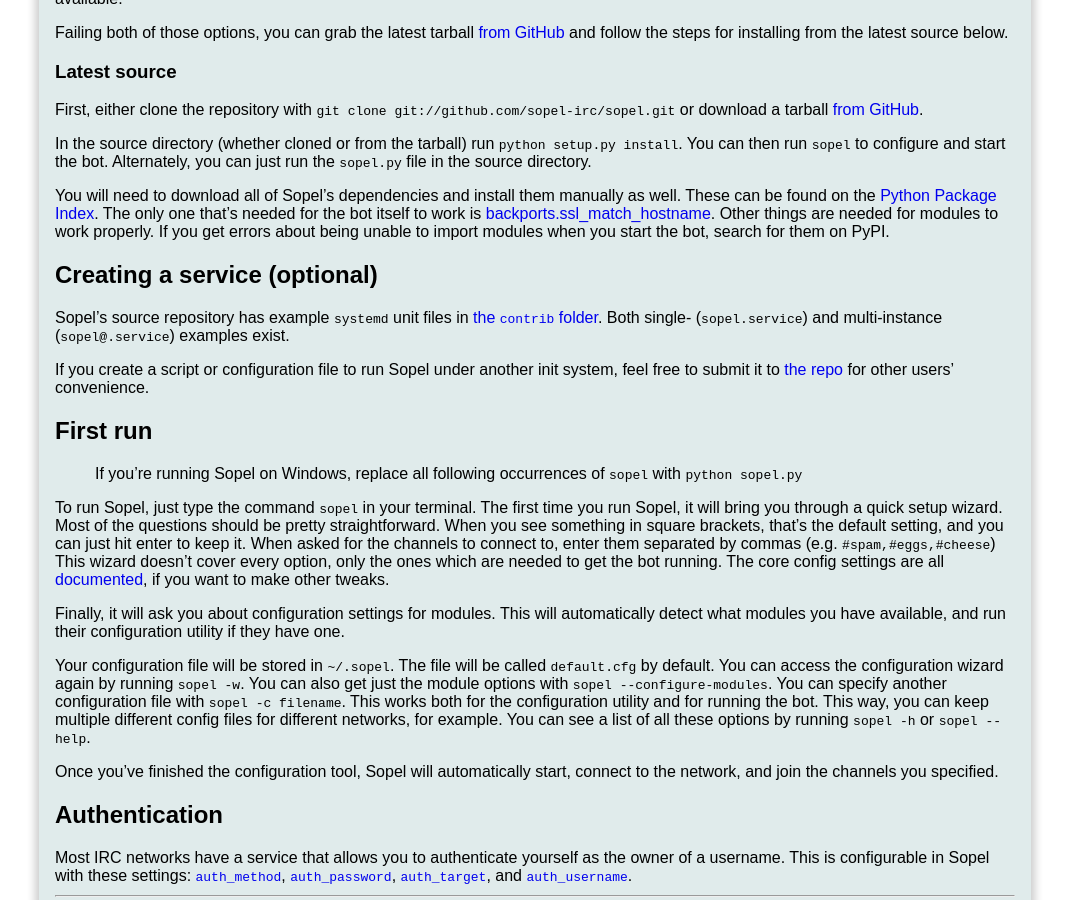
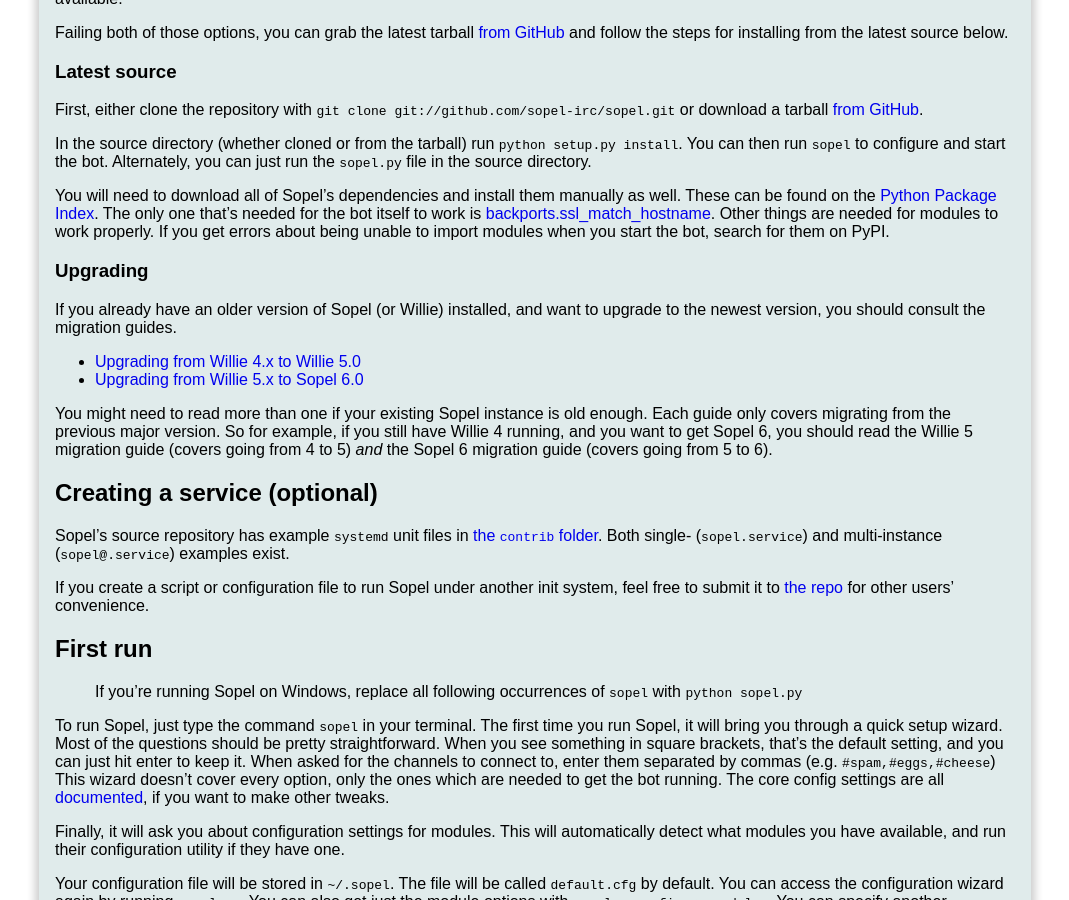
Before and after one commit to sopel-irc/sopel.chat, a Jekyll site: the page built from _usage/installing.md, in a window 1280 px wide and 900 px high, scrolled down 734 px. Shown: the whole window, without its empty margins (105-1174 px from the left). Built offline with Jekyll 4.4.1, drawn with Linux system fonts in a browser that asks for light colours; some web fonts are replaced.

Commit message:
Move upgrade guides from site root to Usage section
Annoyingly complex Liquid code to list the upgrade guides inside the
"Installing" page aside, this is how it should be. Having pages in the
site root is weird.

```diff
--- a/_config.yml
+++ b/_config.yml
@@ -25,6 +25,8 @@
     output: true
   usage:
     output: true
+  upgrading:
+    output: true
   appendices:
     output: true
   changelogs:
@@ -42,6 +44,11 @@
       layout: article
       permalink: /usage/:name/
   - scope:
+      path: "_upgrading"
+    values:
+      layout: default
+      permalink: /usage/installing/upgrading-to-:name/
+  - scope:
       path: "_appendices"
     values:
       layout: article
--- a/willie_5.md
+++ b/_upgrading/willie-5.md
@@ -1,6 +1,9 @@
 ---
-layout: default
 title: Willie 5.0 Migration
+covers_from: 4.x
+covers_to: 5.0
+previously:
+  - /willie_5.html
 ---
 
 # Willie 5.0 Migration
--- a/_usage/installing.md
+++ b/_usage/installing.md
@@ -63,6 +63,29 @@
 Other things are needed for modules to work properly. If you get errors about
 being unable to import modules when you start the bot, search for them on PyPI.
 
+### Upgrading
+
+If you already have an older version of Sopel (or Willie) installed, and want
+to upgrade to the newest version, you should consult the migration guides.
+
+{% assign ups = site.upgrading | sort: "covers_to"
+  %}{% for up in ups %}{%
+    assign from_name = "Sopel" %}{%
+    assign to_name = "Sopel" %}{%
+    assign covers_from = up.covers_from | plus: 0 %}{%
+    assign covers_to = up.covers_to | plus: 0 %}{%
+    if covers_from < 6.0 %}{% assign from_name = "Willie" %}{% endif
+    %}{%
+    if covers_to < 6.0 %}{% assign to_name = "Willie" %}{% endif
+%}  * [Upgrading from {{ from_name }} {{ up.covers_from }} to {{ to_name }} {{ up.covers_to }}]({{ up.url }})
+{% endfor %}
+
+You might need to read more than one if your existing Sopel instance is old
+enough. Each guide only covers migrating from the previous major version. So
+for example, if you still have Willie 4 running, and you want to get Sopel 6,
+you should read the Willie 5 migration guide (covers going from 4 to 5) _and_
+the Sopel 6 migration guide (covers going from 5 to 6).
+
 ## Creating a service (optional)
 
 Sopel's source repository has example `systemd` unit files in [the `contrib`
```
Also changed, not shown: _upgrading/sopel-6.md (renamed from willie_6.md, +4 -1 lines).
